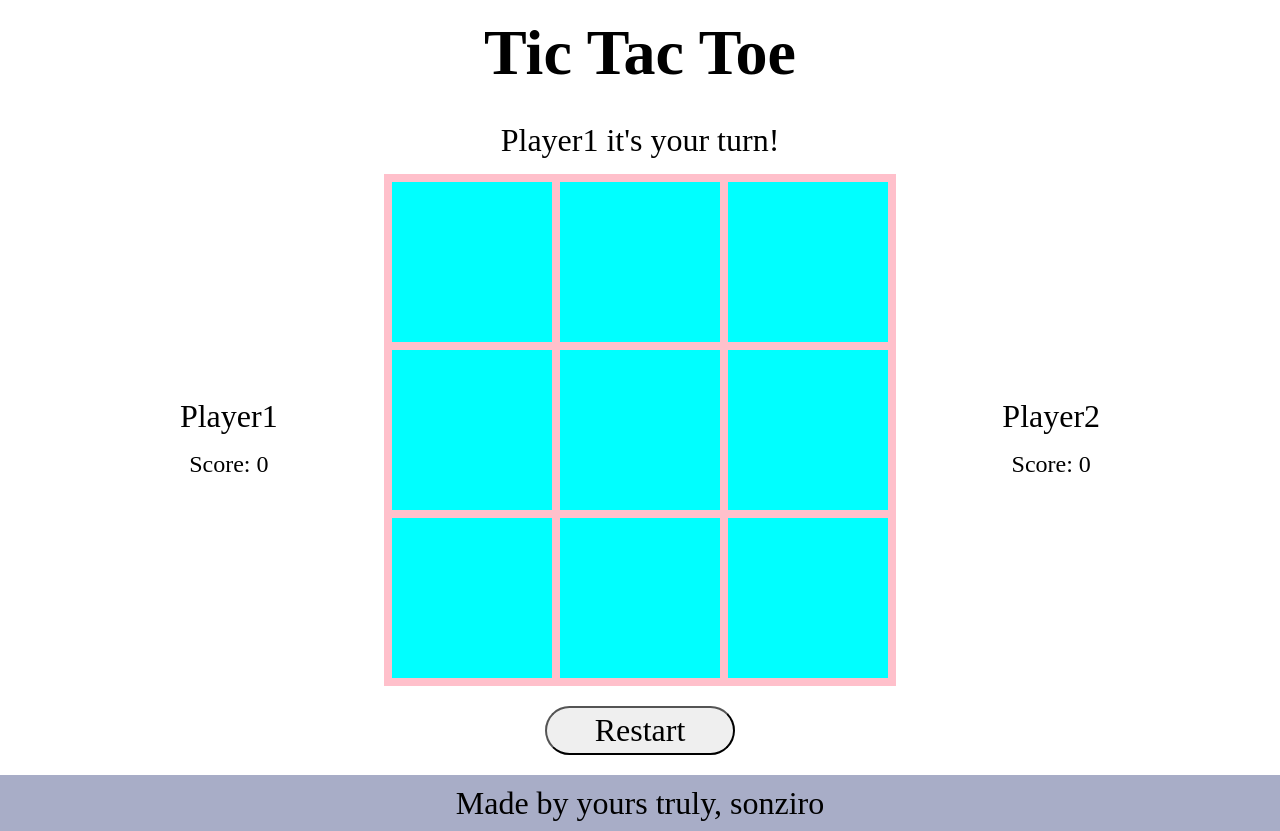
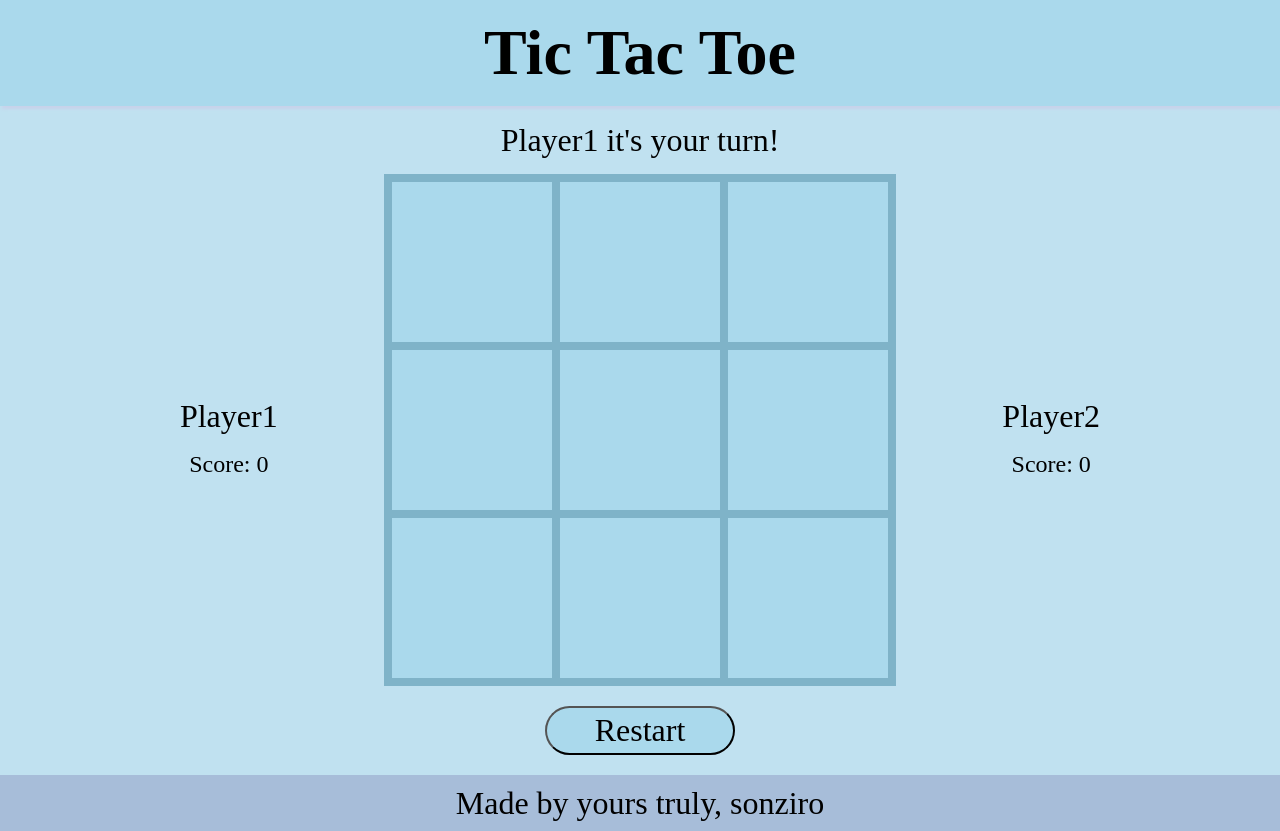
Before and after one commit to SonZir0/odin-tic-tac-toe, a plain HTML site: page index.html in a window 1280 px wide. Both pictures are taken after a click on the button "Start Game". Drawn offline with Linux system fonts and the light colour scheme.

Commit message:
Adjust colors a bit

```diff
--- a/style.css
+++ b/style.css
@@ -6,10 +6,12 @@
 
 :root {
     --minimumSide: min(100svh, 100svw);
-    --smallGap: calc(var(--minimumSide)/100)
+    --smallGap: calc(var(--minimumSide)/100);
+    --main-color: #AAD9EC;
 }
 
 body {
+    background-color: #c0e1f0;
     height: 100svh;
     font-size: 2rem;
     text-align: center;
@@ -19,13 +21,16 @@ body {
     h1 {
         margin: 0px;
         padding: 1rem 0px;
+        background-color: var(--main-color);
+        box-shadow: 2px 3px 3px 0px #c8d2eb;
     }
 
     dialog {
-        margin-top: 10%;
+        margin-top: 25svh;
         border-radius: 20px;
         padding-bottom: 0px;
         width: min(400px, 70svw);
+        background-color: #DDF1FA;
 
         p {
             margin: 0px;
@@ -63,6 +68,7 @@ button {
     padding: 0.25rem 3rem;
     border-radius: 30px;
     align-self: center;
+    background-color: var(--main-color);
 }
 
 .middle {
@@ -78,7 +84,7 @@ button {
     }
 
     .board {
-        background-color: pink;
+        background-color: #7FB3C8;
         display: grid;
         grid-template-columns: repeat(3, minmax(50px, calc(var(--minimumSide)/5)));
         padding: var(--smallGap);
@@ -86,7 +92,7 @@ button {
         justify-content: center;
 
         div {
-            background-color: aqua;
+            background-color: var(--main-color);
             align-content: center;
             font-size: 5rem;
             aspect-ratio: 1/1;
@@ -98,7 +104,7 @@ footer {
     flex: none;
     margin-top: auto;
     padding: 0.6rem;
-    background-color: #a8adc7;
+    background-color: #a7bdd9;
 }
 
 @media (max-width: 1350px) {
```
